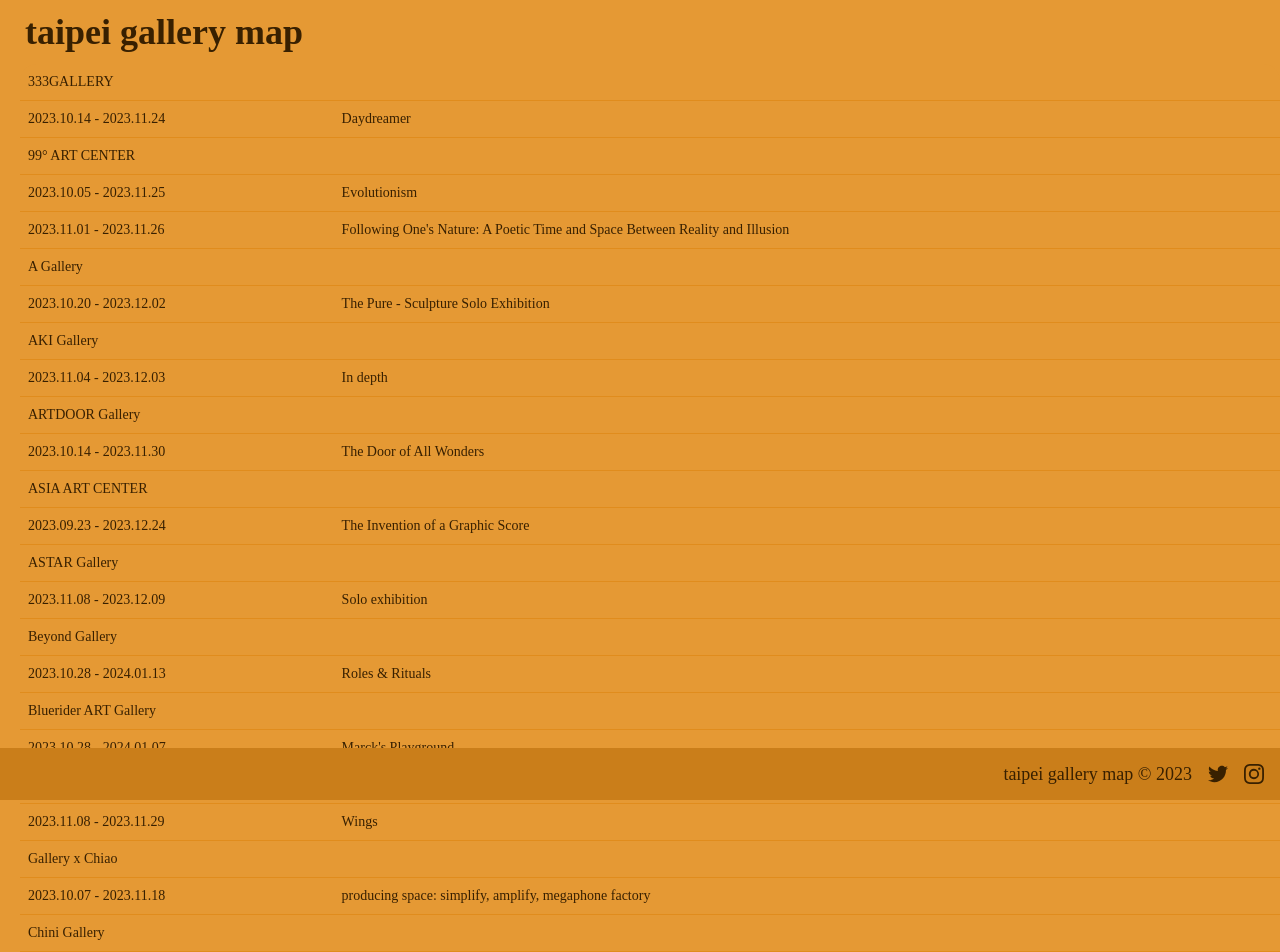
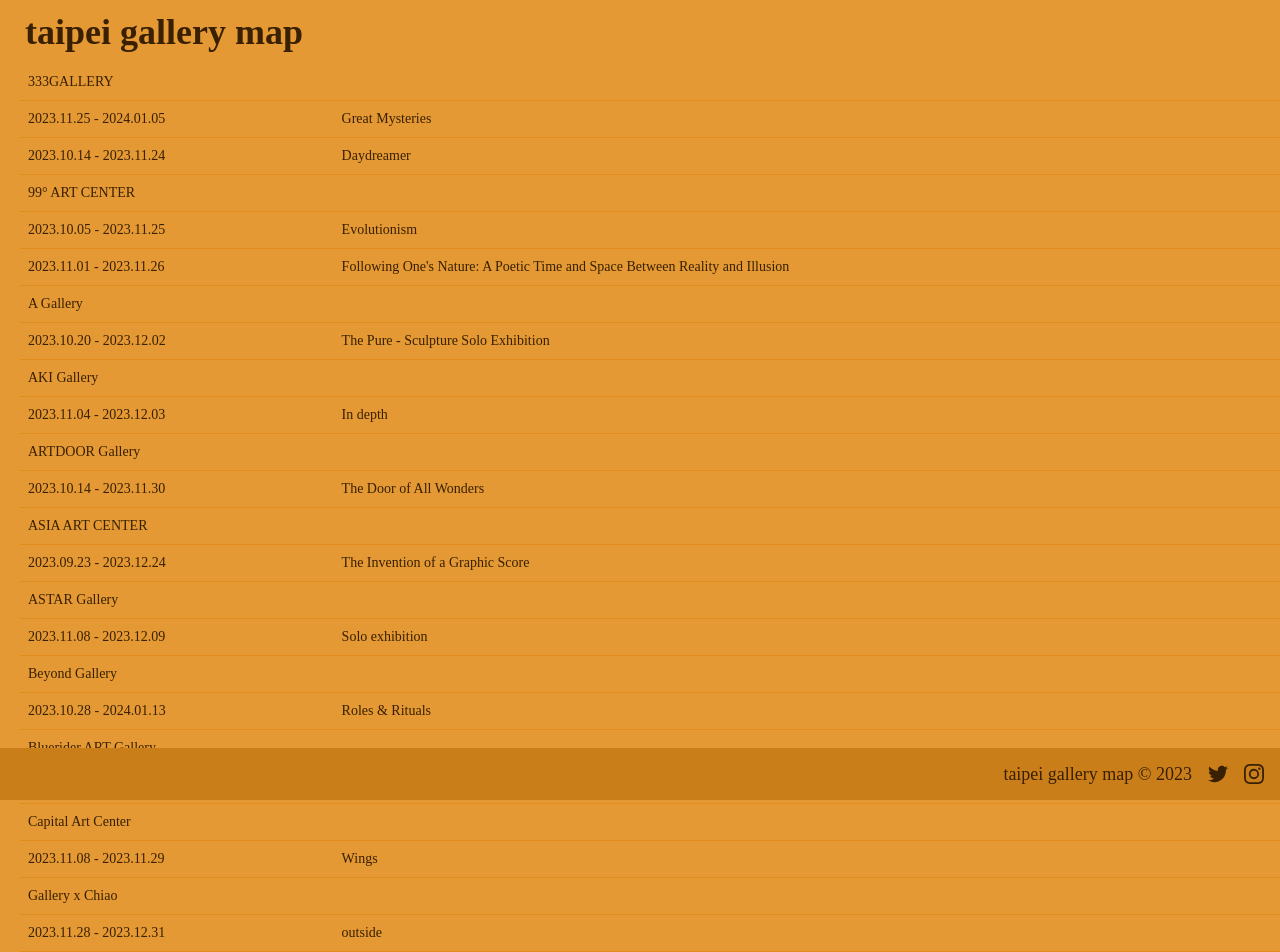
Before and after one commit to tjHsu/gallery-map, a Next.js app: page /events in a window 1280 px wide. Shown: the top 952 px of the page. Built offline with nearby package versions, Linux system fonts and the light colour scheme; a web font is replaced by a local one.

Commit message:
Update Constants.ts

```diff
--- a/src/constants/Constants.ts
+++ b/src/constants/Constants.ts
@@ -31,6 +31,11 @@ export const GALLERIES = [
     website: "https://www.instagram.com/333gallery.tw/",
     isSeparator: false,
     exhibitions: [{
+      artist: "Ana Aleksov",
+      showName: "Great Mysteries",
+      date: "2023.11.25 - 2024.01.05",
+      openingDate: "2023.11.25 sat 14:00-17:00"
+    },{
       artist: "Choi Eun Byeol",
       showName: "Daydreamer",
       date: "2023.10.14 - 2023.11.24",
@@ -893,6 +898,11 @@ export const GALLERIES = [
     website: "https://www.galleryxchiao.com/",
     isSeparator: false,
     exhibitions: [{
+      artist: "Roast Hoggmann, Nicholas Bono Kennedy, Caris Reid, Yu Wen Wang",
+      showName: "outside",
+      date: "2023.11.28 - 2023.12.31",
+      openingDate: "2023.12.02 sat 14:00-17:00"
+    },{
       artist: "ss space space",
       showName: "producing space: simplify, amplify, megaphone factory",
       date: "2023.10.07 - 2023.11.18",
```
